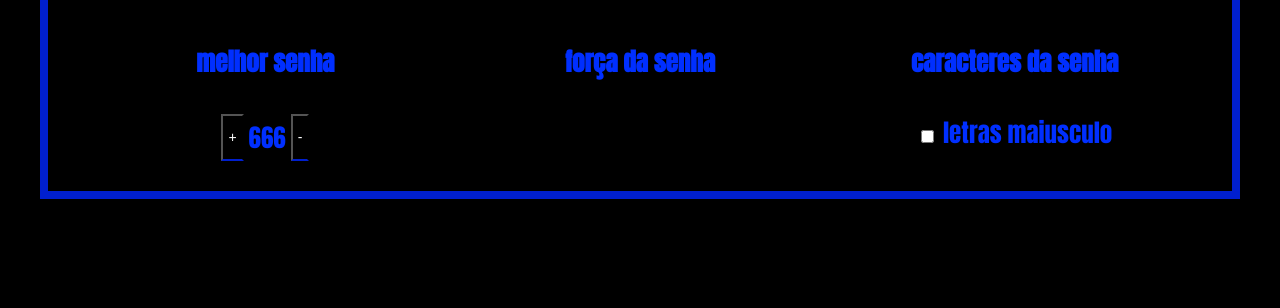
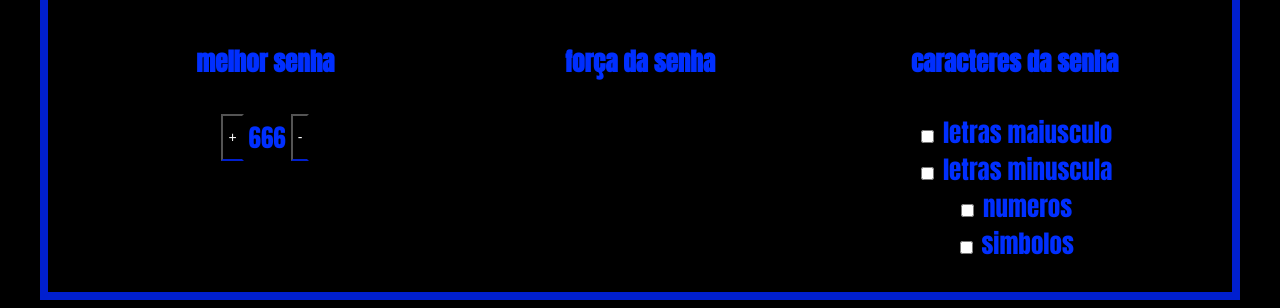
Before and after one commit to diogofabricio12345/novo-trabalho, a plain HTML site: page novo tralbaho/index.html in a window 1280 px wide. Shown: the part 555-863 px from the top of the page. Before the commit the page ends 800 px from the top, so only its background shows below. Drawn offline with Linux system fonts and the light colour scheme.

Commit message:
Add files via upload

```diff
--- a/novo tralbaho/index.html
+++ b/novo tralbaho/index.html
@@ -40,15 +40,26 @@
           </div>
 
           <div class="parametro-senha">
-            <h4 class="parametro-senha-titulo">caracteres da senha</h4>
-            <div class="parametro-senha-checkbox">
-            <input name="maiusculo" type="checkbox" class="checkbox">
-            <label for="maiusculo"> letras maiusculo </label>
-
-
+                  <h4 class="parametro-senha-titulo">caracteres da senha</h4>
+                  <div class="parametro-senha-checkbox">
+                  <input name="maiusculo" type="checkbox" class="checkbox">
+                  <label for="maiusculo"> letras maiusculo </label>
+             </div>
+               <div class="parametro-senha-checkbox">
+                  <input name="maiusculo" type="checkbox" class="checkbox">
+                  <label for="maiusculo"> letras minuscula</label>
+               </div>
+                <div class="parametro-senha-checkbox">
+                  <input name="maiusculo" type="checkbox" class="checkbox">
+                  <label for="maiusculo">numeros</label>
+               </div>
+                <div class="parametro-senha-checkbox">
+                  <input name="maiusculo" type="checkbox" class="checkbox">
+                  <label for="maiusculo"> simbolos </label>
+            </div>
           </div>
-
         </div>
  </section>
+
 </body>
 </html>
--- a/novo tralbaho/style.css
+++ b/novo tralbaho/style.css
@@ -119,8 +119,4 @@ margin: 0 auto;
     font-size: 14px ;
     cursor: pointer;
 
-
-
-
-
  }
```
